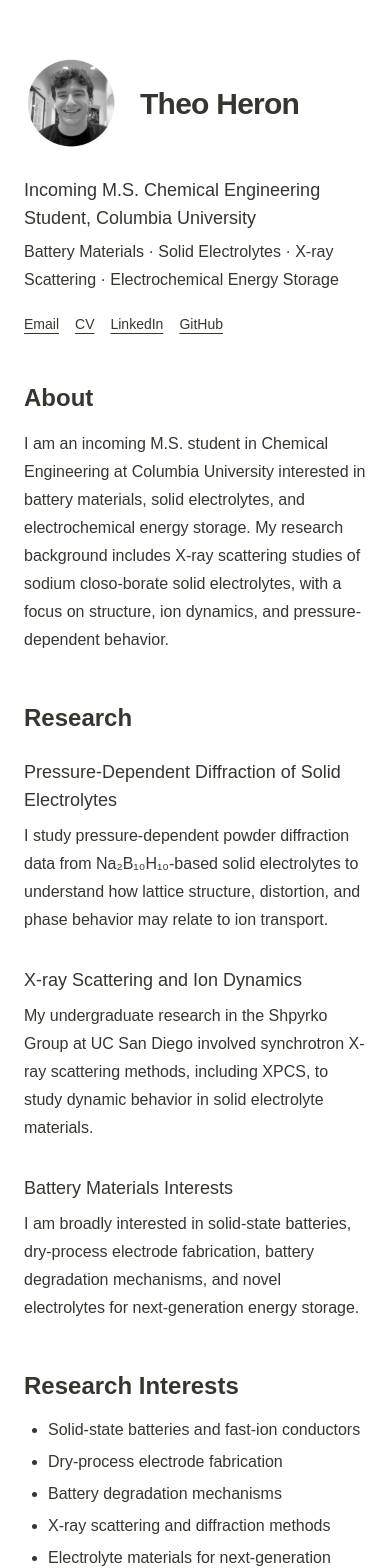
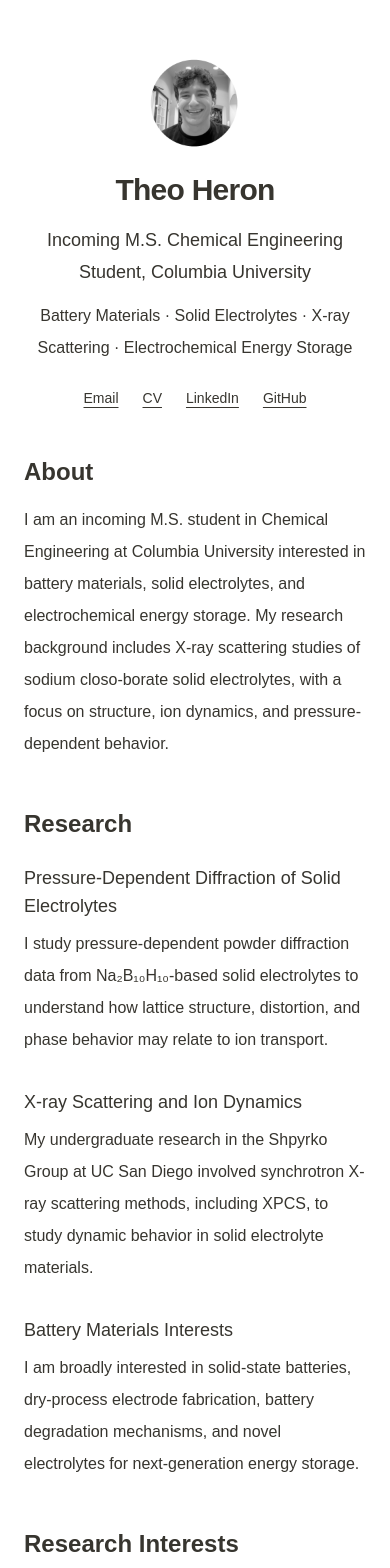
Before and after one commit to tagheron/research-website, a Next.js app: page / in a window 390 px wide. Shown: the top 1568 px of the page. Built offline with nearby package versions, Linux system fonts and the light colour scheme.

Commit message:
Update hero layout

```diff
--- a/app/page.tsx
+++ b/app/page.tsx
@@ -2,26 +2,83 @@
   return (
     <main className="min-h-screen bg-white text-[#37352f]">
       <div className="mx-auto max-w-4xl px-6 py-14 md:px-10">
+        {/* HERO */}
         <section className="mb-12">
-          <div className="flex items-center gap-5 md:items-start md:gap-8">
+          {/* Mobile */}
+          <div className="md:hidden">
+            <div className="flex flex-col items-center text-center">
               <img
                 src="/theo-headshot.jpg"
                 alt="Theo Heron headshot"
-              className="h-24 w-24 rounded-full object-cover grayscale md:h-32 md:w-32"
+                className="h-24 w-24 rounded-full object-cover grayscale"
+              />
+
+              <h1 className="mt-5 text-3xl font-semibold tracking-tight">
+                Theo Heron
+              </h1>
+
+              <p className="mt-4 max-w-sm text-lg leading-8">
+                Incoming M.S. Chemical Engineering Student, Columbia University
+              </p>
+
+              <p className="mt-3 max-w-sm text-base leading-8">
+                Battery Materials · Solid Electrolytes · X-ray Scattering ·
+                Electrochemical Energy Storage
+              </p>
+
+              <div className="mt-6 flex flex-wrap justify-center gap-x-6 gap-y-2 text-sm">
+                <a
+                  className="underline underline-offset-4 hover:opacity-70"
+                  href="mailto:th3251@columbia.edu"
+                >
+                  Email
+                </a>
+                <a
+                  className="underline underline-offset-4 hover:opacity-70"
+                  href="/cv.pdf"
+                >
+                  CV
+                </a>
+                <a
+                  className="underline underline-offset-4 hover:opacity-70"
+                  href="https://www.linkedin.com/in/theo-heron/"
+                  target="_blank"
+                  rel="noopener noreferrer"
+                >
+                  LinkedIn
+                </a>
+                <a
+                  className="underline underline-offset-4 hover:opacity-70"
+                  href="https://github.com/tagheron"
+                  target="_blank"
+                  rel="noopener noreferrer"
+                >
+                  GitHub
+                </a>
+              </div>
+            </div>
+          </div>
+
+          {/* Desktop */}
+          <div className="hidden md:flex md:items-start md:gap-8">
+            <img
+              src="/theo-headshot.jpg"
+              alt="Theo Heron headshot"
+              className="h-32 w-32 rounded-full object-cover grayscale"
             />
 
             <div className="min-w-0">
-              <h1 className="text-3xl font-semibold tracking-tight md:text-[2.65rem]">
+              <h1 className="text-4xl font-semibold tracking-tight">
                 Theo Heron
               </h1>
 
-              <div className="mt-4 hidden md:block">
-                <p className="text-lg leading-7">
+              <p className="mt-4 text-lg leading-7">
                 Incoming M.S. Chemical Engineering Student, Columbia University
               </p>
 
-                <p className="mt-1.5 text-base leading-7">
-                  Battery Materials · Solid Electrolytes · X-ray Scattering · Electrochemical Energy Storage
+              <p className="mt-2 text-base leading-7">
+                Battery Materials · Solid Electrolytes · X-ray Scattering ·
+                Electrochemical Energy Storage
               </p>
 
               <div className="mt-5 flex flex-wrap gap-4 text-sm">
@@ -56,53 +113,11 @@
               </div>
             </div>
           </div>
-          </div>
-
-          <div className="mt-6 md:hidden">
-            <p className="text-lg leading-7">
-              Incoming M.S. Chemical Engineering Student, Columbia University
-            </p>
-
-            <p className="mt-1.5 text-base leading-7">
-              Battery Materials · Solid Electrolytes · X-ray Scattering · Electrochemical Energy Storage
-            </p>
-
-            <div className="mt-5 flex flex-wrap gap-4 text-sm">
-              <a
-                className="underline underline-offset-4 hover:opacity-70"
-                href="mailto:th3251@columbia.edu"
-              >
-                Email
-              </a>
-              <a
-                className="underline underline-offset-4 hover:opacity-70"
-                href="/cv.pdf"
-              >
-                CV
-              </a>
-              <a
-                className="underline underline-offset-4 hover:opacity-70"
-                href="https://www.linkedin.com/in/theo-heron/"
-                target="_blank"
-                rel="noopener noreferrer"
-              >
-                LinkedIn
-              </a>
-              <a
-                className="underline underline-offset-4 hover:opacity-70"
-                href="https://github.com/tagheron"
-                target="_blank"
-                rel="noopener noreferrer"
-              >
-                GitHub
-              </a>
-            </div>
-          </div>
         </section>
 
         <section className="mb-12">
           <h2 className="text-2xl font-semibold">About</h2>
-          <p className="mt-4 leading-7">
+          <p className="mt-4 leading-8 md:leading-7">
             I am an incoming M.S. student in Chemical Engineering at Columbia University interested in
             battery materials, solid electrolytes, and electrochemical energy storage. My research
             background includes X-ray scattering studies of sodium closo-borate solid electrolytes, with
@@ -118,7 +133,7 @@
               <h3 className="text-lg font-medium">
                 Pressure-Dependent Diffraction of Solid Electrolytes
               </h3>
-              <p className="mt-2 leading-7">
+              <p className="mt-2 leading-8 md:leading-7">
                 I study pressure-dependent powder diffraction data from Na₂B₁₀H₁₀-based solid
                 electrolytes to understand how lattice structure, distortion, and phase behavior may
                 relate to ion transport.
@@ -127,7 +142,7 @@
 
             <div>
               <h3 className="text-lg font-medium">X-ray Scattering and Ion Dynamics</h3>
-              <p className="mt-2 leading-7">
+              <p className="mt-2 leading-8 md:leading-7">
                 My undergraduate research in the Shpyrko Group at UC San Diego involved synchrotron
                 X-ray scattering methods, including XPCS, to study dynamic behavior in solid electrolyte
                 materials.
@@ -136,7 +151,7 @@
 
             <div>
               <h3 className="text-lg font-medium">Battery Materials Interests</h3>
-              <p className="mt-2 leading-7">
+              <p className="mt-2 leading-8 md:leading-7">
                 I am broadly interested in solid-state batteries, dry-process electrode fabrication,
                 battery degradation mechanisms, and novel electrolytes for next-generation energy
                 storage.
@@ -147,7 +162,7 @@
 
         <section className="mb-12">
           <h2 className="text-2xl font-semibold">Research Interests</h2>
-          <ul className="mt-4 list-disc space-y-2 pl-6">
+          <ul className="mt-4 list-disc space-y-2 pl-6 leading-8 md:leading-7">
             <li>Solid-state batteries and fast-ion conductors</li>
             <li>Dry-process electrode fabrication</li>
             <li>Battery degradation mechanisms</li>
@@ -158,7 +173,7 @@
 
         <section>
           <h2 className="text-2xl font-semibold">To What End?</h2>
-          <p className="mt-4 leading-7">
+          <p className="mt-4 leading-8 md:leading-7">
             My long-term goal is to understand and improve battery materials for safer, faster-charging,
             and more durable energy storage systems.
           </p>
```
Lines whose indentation alone changed are shown as unchanged.
